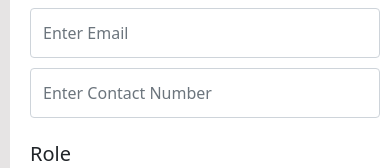
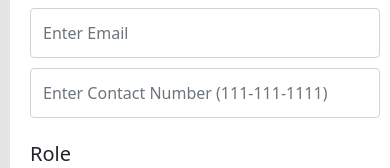
Before and after one commit to AdityaSatnalika0202/teamMember-instawork, a React (Create React App) app in the folder instawork/: page / in a window 390 px wide. Both pictures are taken after a click on the icon 360 px from the left and 110 px from the top of the page. Shown: the part 360-528 px from the top of the page. Built offline with nearby package versions, Linux system fonts and the light colour scheme; no server answers.

Commit message:
phone number validation

```diff
--- a/instawork/src/components/userInfoForm/UserInfoForm.jsx
+++ b/instawork/src/components/userInfoForm/UserInfoForm.jsx
@@ -42,7 +42,7 @@ const UserInfoForm = (props) => {
                 <input className="form-control input-form-text" type="text" placeholder='Enter First Name' {...register("firstName")} required/>
                 <input className="form-control input-form-text" type="text" placeholder='Enter Last Name' {...register("lastName")} required/>
                 <input className="form-control input-form-text" type="email" placeholder='Enter Email' {...register("email")} required/>
-                <input className="form-control input-form-text" type="text" placeholder='Enter Contact Number' {...register("contact")} required/>
+                <input className="form-control input-form-text" type="tel" placeholder='Enter Contact Number (111-111-1111)' pattern="[0-9]{3}-[0-9]{3}-[0-9]{4}" {...register("contact")} required/>
                 <div className='save-button'><input type="submit" class="btn btn-primary" value={"Save"} /></div>
             </form>
             <h5 className='mb-2'>Role</h5>
```
